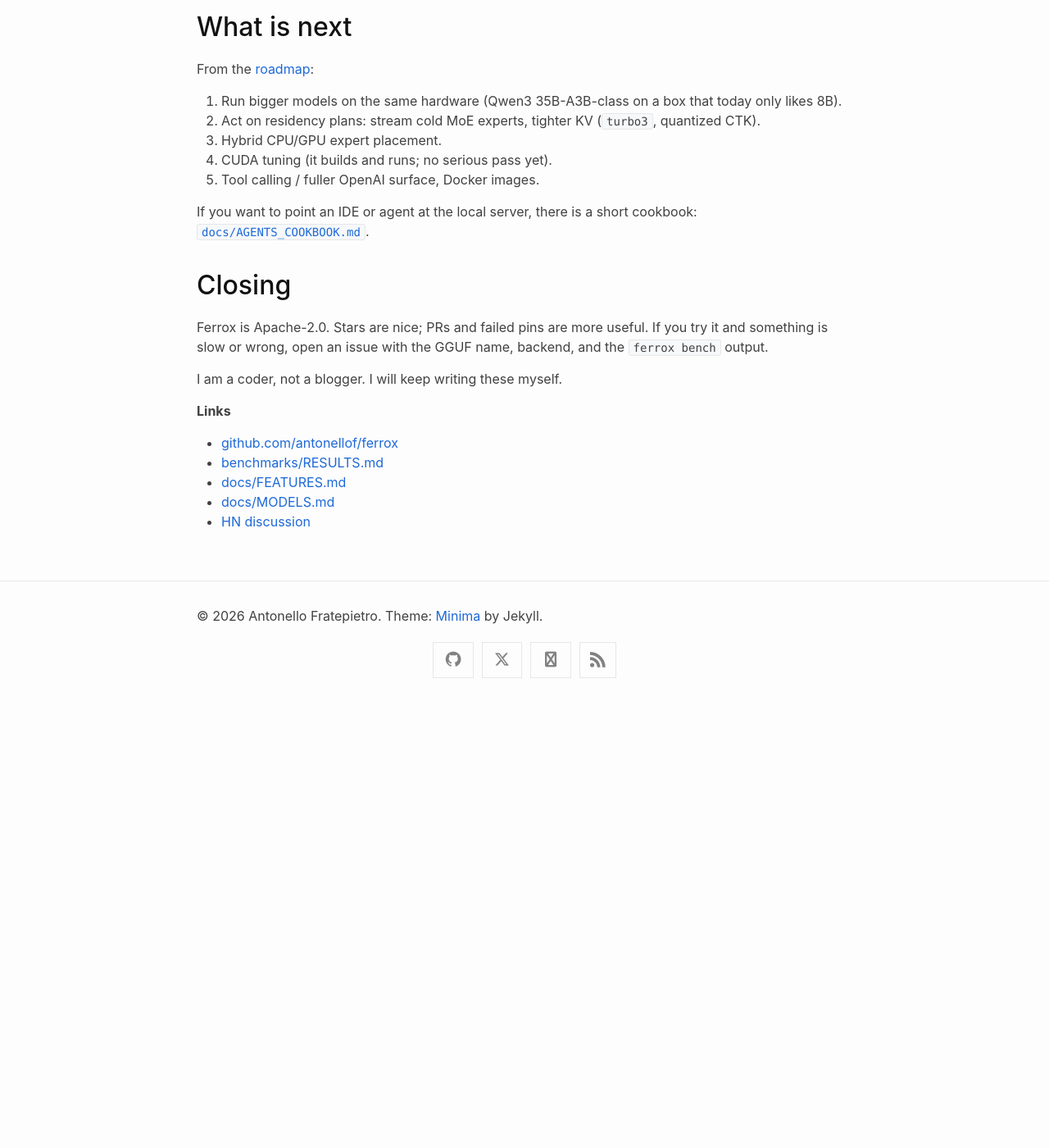
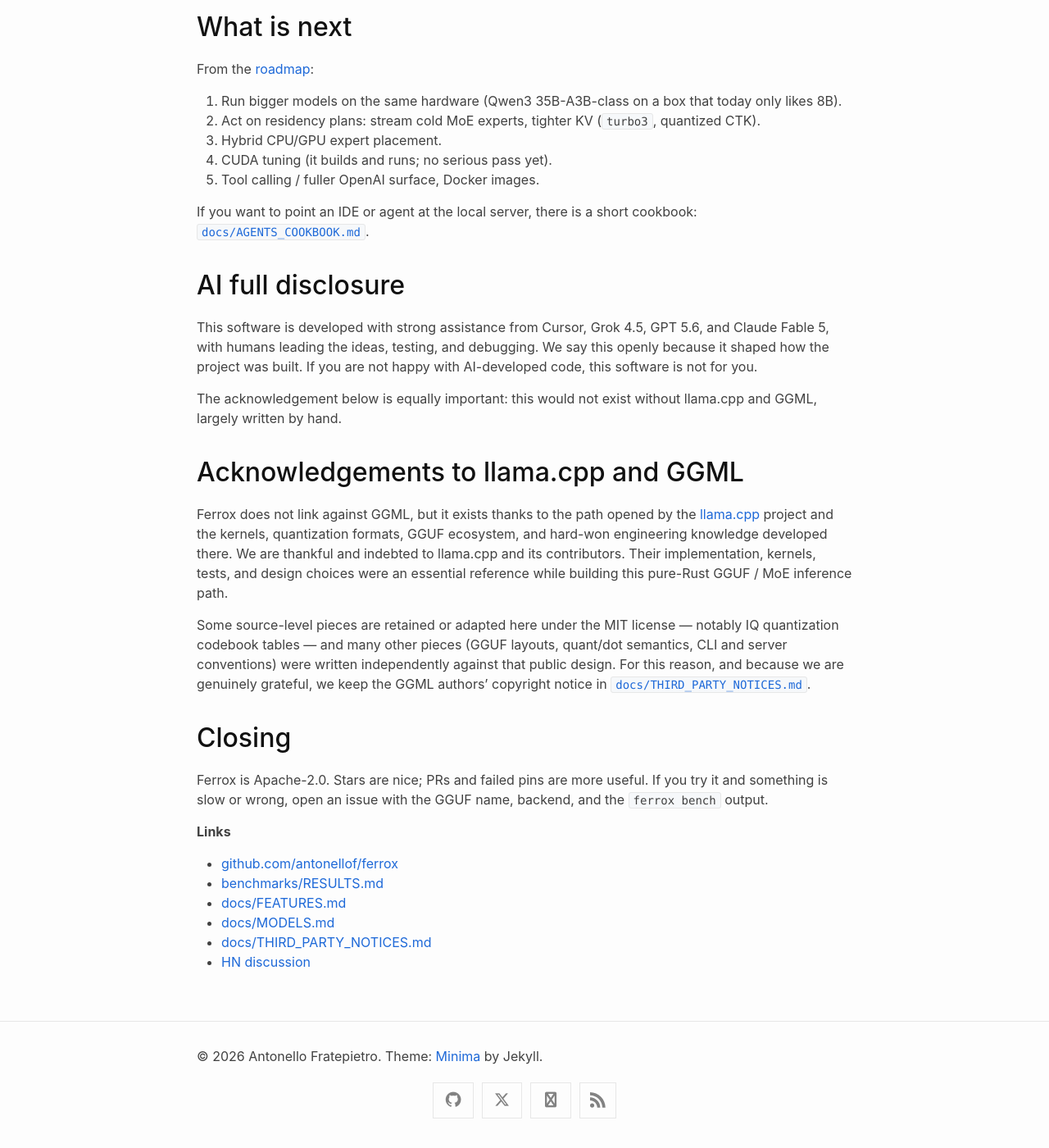
Before and after one commit to antonellof/antonellof.github.io, a Jekyll site: the page built from _posts/2026-08-05-ferrox-rust-gguf-inference-engine.md, in a window 1280 px wide and 1400 px high, scrolled down 3257 px. Shown: the whole window at 82% size. Built offline with Jekyll 4.4.1, drawn with Linux system fonts in a browser that asks for light colours; nearby versions of some CDN libraries; before the commit the page ends 4120 px from its top, so only the background shows below that.

Commit message:
Add AI disclosure and acknowledgements to Ferrox post
Introduce a section detailing the AI tools used in development and express gratitude towards the llama.cpp and GGML projects. Update links to third-party notices for transparency and credit.

```diff
--- a/_posts/2026-08-05-ferrox-rust-gguf-inference-engine.md
+++ b/_posts/2026-08-05-ferrox-rust-gguf-inference-engine.md
@@ -122,15 +122,26 @@
 
 If you want to point an IDE or agent at the local server, there is a short cookbook: [`docs/AGENTS_COOKBOOK.md`](https://github.com/antonellof/ferrox/blob/main/docs/AGENTS_COOKBOOK.md).
 
+## AI full disclosure
+
+This software is developed with strong assistance from Cursor, Grok 4.5, GPT 5.6, and Claude Fable 5, with humans leading the ideas, testing, and debugging. We say this openly because it shaped how the project was built. If you are not happy with AI-developed code, this software is not for you.
+
+The acknowledgement below is equally important: this would not exist without llama.cpp and GGML, largely written by hand.
+
+## Acknowledgements to llama.cpp and GGML
+
+Ferrox does not link against GGML, but it exists thanks to the path opened by the [llama.cpp](https://github.com/ggml-org/llama.cpp) project and the kernels, quantization formats, GGUF ecosystem, and hard-won engineering knowledge developed there. We are thankful and indebted to llama.cpp and its contributors. Their implementation, kernels, tests, and design choices were an essential reference while building this pure-Rust GGUF / MoE inference path.
+
+Some source-level pieces are retained or adapted here under the MIT license — notably IQ quantization codebook tables — and many other pieces (GGUF layouts, quant/dot semantics, CLI and server conventions) were written independently against that public design. For this reason, and because we are genuinely grateful, we keep the GGML authors' copyright notice in [`docs/THIRD_PARTY_NOTICES.md`](https://github.com/antonellof/ferrox/blob/main/docs/THIRD_PARTY_NOTICES.md).
+
 ## Closing
 
 Ferrox is Apache-2.0. Stars are nice; PRs and failed pins are more useful. If you try it and something is slow or wrong, open an issue with the GGUF name, backend, and the `ferrox bench` output.
-
-I am a coder, not a blogger. I will keep writing these myself.
 
 **Links**
 - [github.com/antonellof/ferrox](https://github.com/antonellof/ferrox)
 - [benchmarks/RESULTS.md](https://github.com/antonellof/ferrox/blob/main/benchmarks/RESULTS.md)
 - [docs/FEATURES.md](https://github.com/antonellof/ferrox/blob/main/docs/FEATURES.md)
 - [docs/MODELS.md](https://github.com/antonellof/ferrox/blob/main/docs/MODELS.md)
+- [docs/THIRD_PARTY_NOTICES.md](https://github.com/antonellof/ferrox/blob/main/docs/THIRD_PARTY_NOTICES.md)
 - [HN discussion](https://news.ycombinator.com/item?id=49180302)
```
